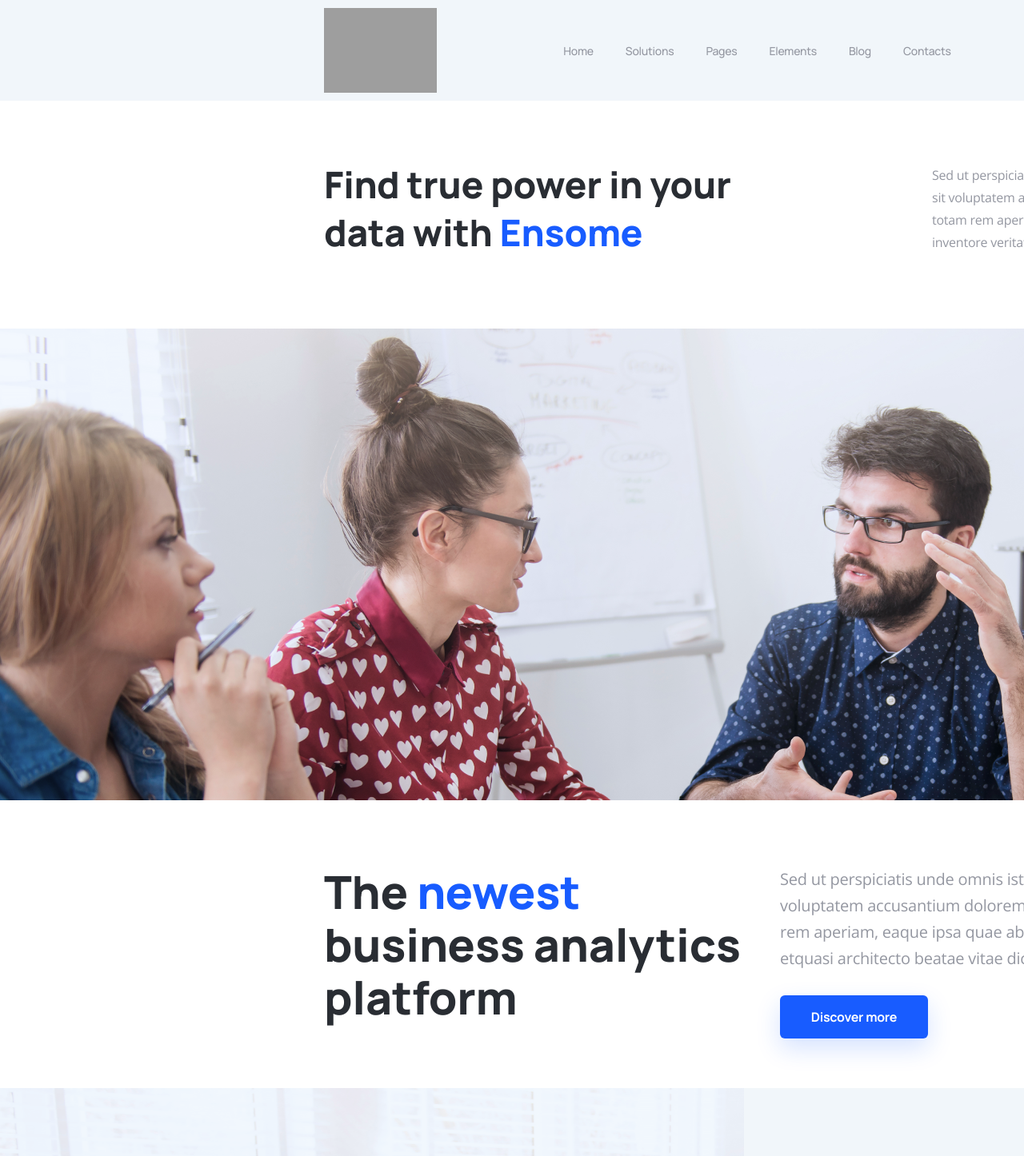
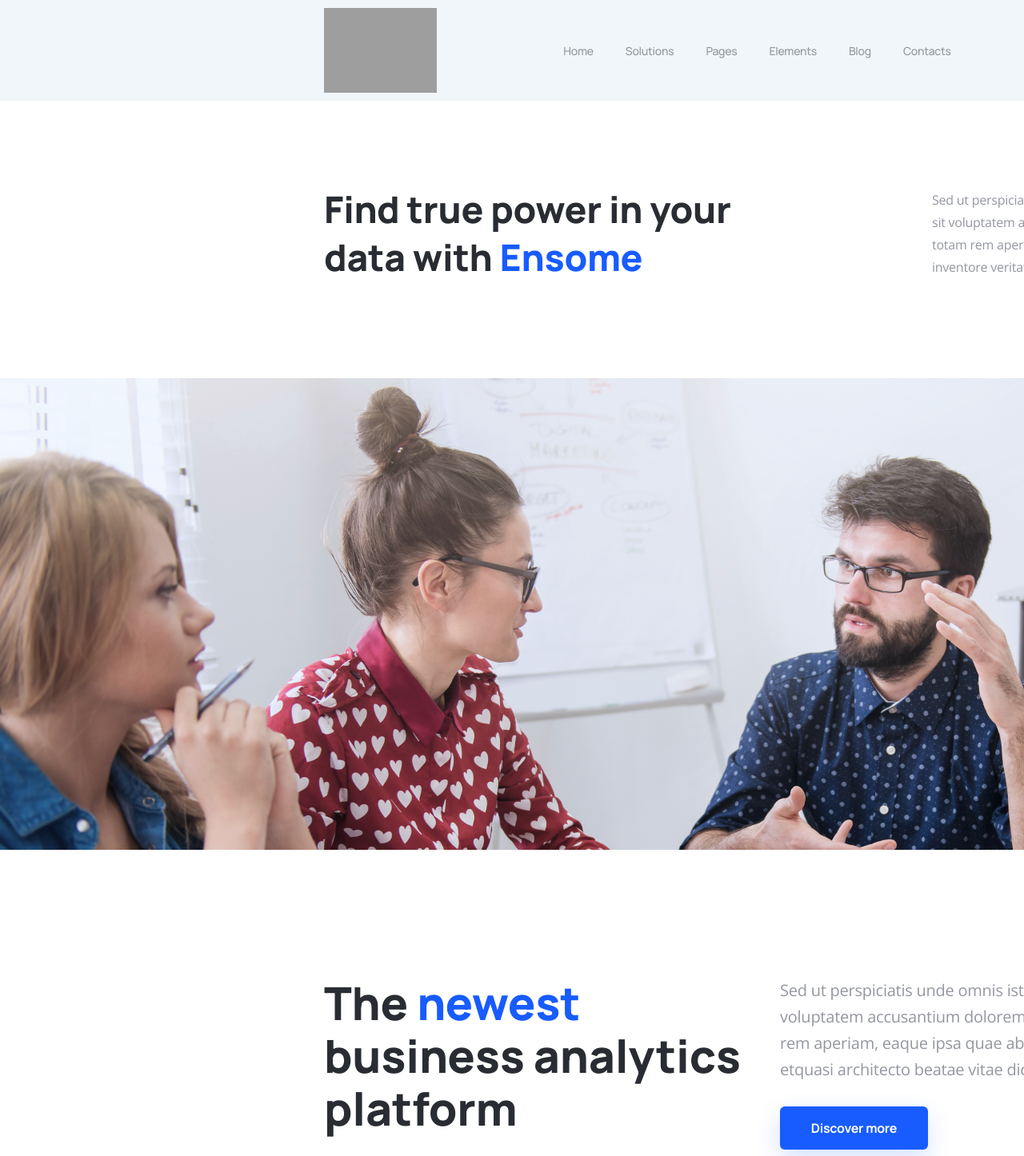
Before and after one commit to Jixlen999/themeforest-ensome-site, a React app: page / in a window 1280 px wide. Shown: the top 1446 px of the page at 80% size. Built offline with nearby package versions, Linux system fonts and the light colour scheme; grey boxes are pictures that could not be loaded.

Commit message:
fix: remove content height so marging works properly

```diff
--- a/src/components/FeaturesSection/styled.ts
+++ b/src/components/FeaturesSection/styled.ts
@@ -9,7 +9,6 @@ export const Wrapper = styled.div`
 `;
 export const TextContainer = styled.div`
   width: ${({ theme }) => theme.width[1110]}px;
-  height: ${({ theme }) => theme.height[120]}px;
   margin: ${({ theme }) => theme.margin[120]}px 0;
   display: flex;
   justify-content: space-between;
--- a/src/components/HeroSection/styled.ts
+++ b/src/components/HeroSection/styled.ts
@@ -8,7 +8,6 @@ export const Wrapper = styled.div`
 `;
 export const TextContainer = styled.div`
   width: ${({ theme }) => theme.width[1110]}px;
-  height: ${({ theme }) => theme.height[120]}px;
   margin-top: ${({ theme }) => theme.margin[75]}px;
   display: flex;
   justify-content: space-between;
```
Also changed, not shown: 1 other file (tests, documents, lock files or other folders).
